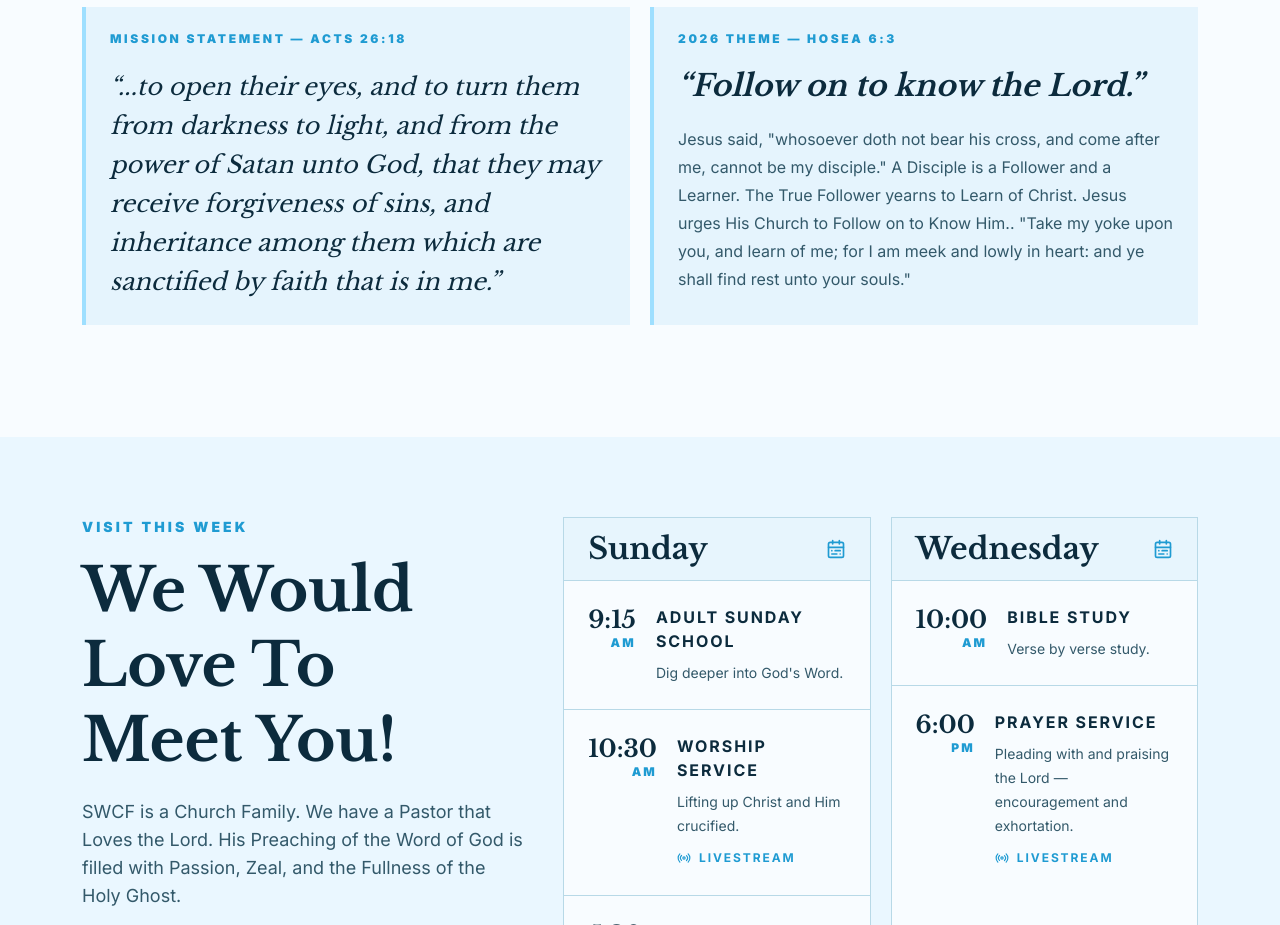
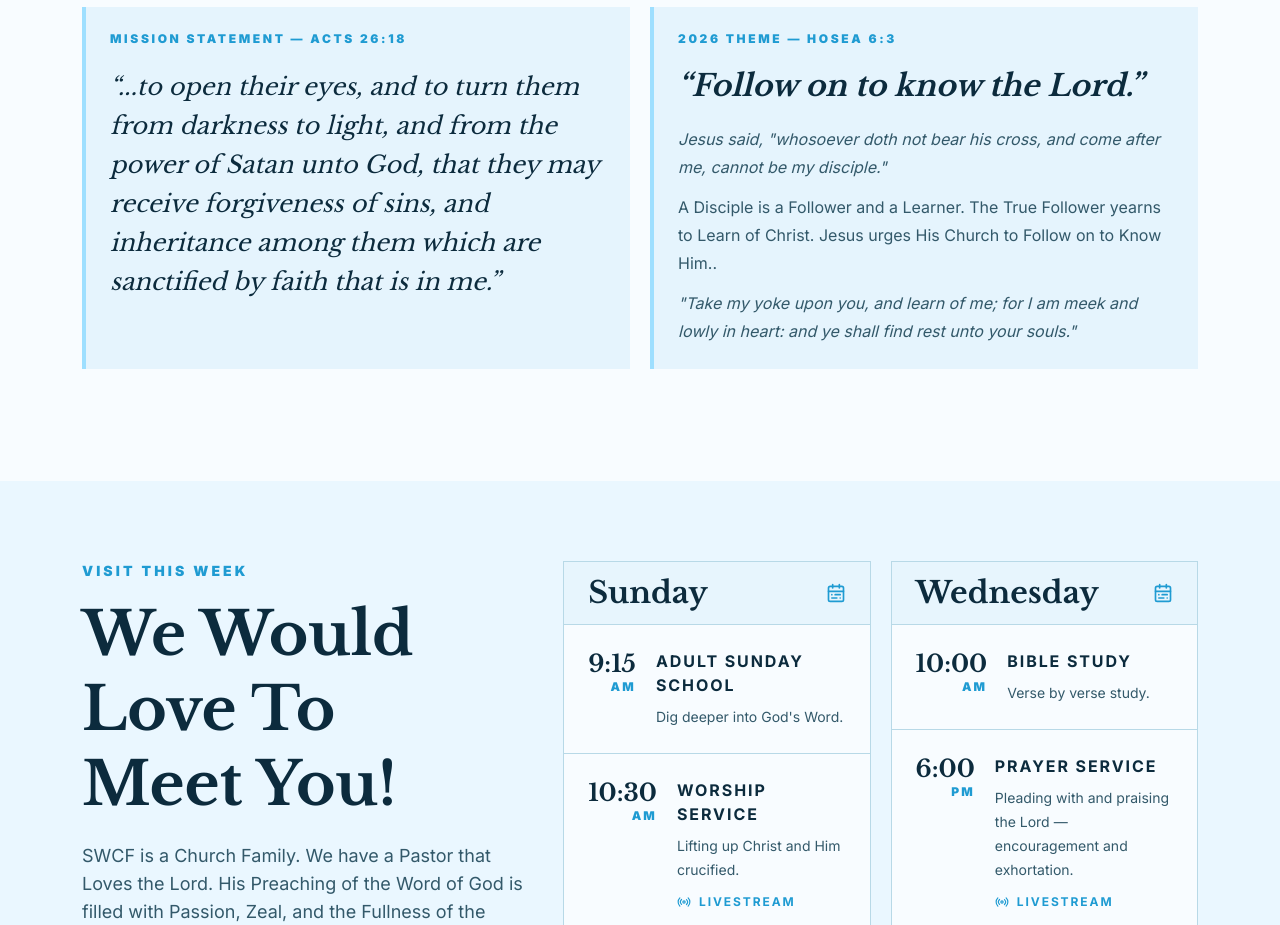
Before and after one commit to edesent/stillwater-christian-fellowship, a Next.js app: page / in a window 1280 px wide. Shown: the part 2140-3065 px from the top of the page. Built offline with nearby package versions, Linux system fonts and the light colour scheme.

Commit message:
Italicize Scripture quotations in 2026 Theme card

```diff
--- a/src/app/page.tsx
+++ b/src/app/page.tsx
@@ -441,9 +441,11 @@ function Welcome() {
               <p className="serif text-3xl font-semibold italic leading-tight text-ink">
                 &ldquo;{churchVerses.theme.pullQuote}&rdquo;
               </p>
-              <p className="mt-5 text-base leading-7 text-ink-soft">
-                {churchVerses.theme.text}
-              </p>
+              <div className="mt-5 text-base leading-7 text-ink-soft">
+                <p><i>Jesus said, "whosoever doth not bear his cross, and come after me, cannot be my disciple."</i></p>
+                <p className="mt-3">A Disciple is a Follower and a Learner. The True Follower yearns to Learn of Christ. Jesus urges His Church to Follow on to Know Him..</p>
+                <p className="mt-3"><i>"Take my yoke upon you, and learn of me; for I am meek and lowly in heart: and ye shall find rest unto your souls."</i></p>
+              </div>
             </blockquote>
           </div>
         </div>
```
